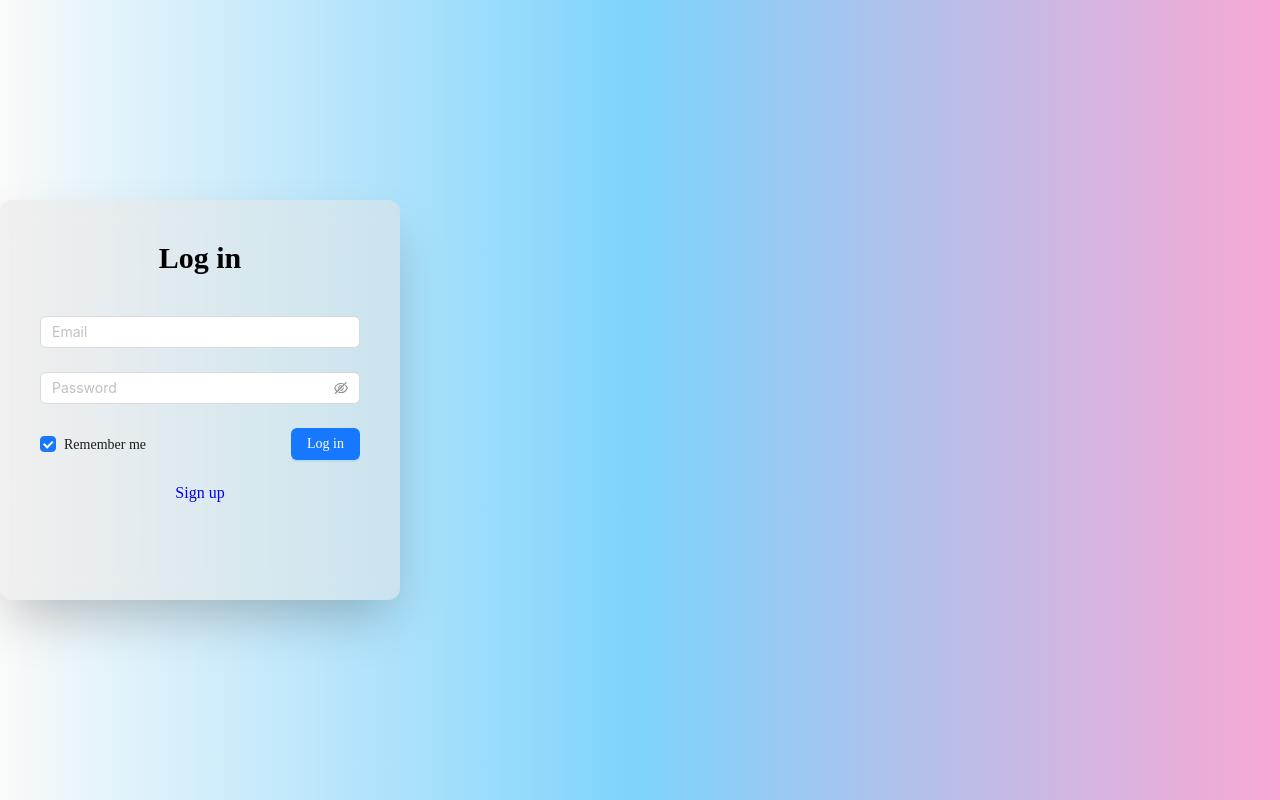
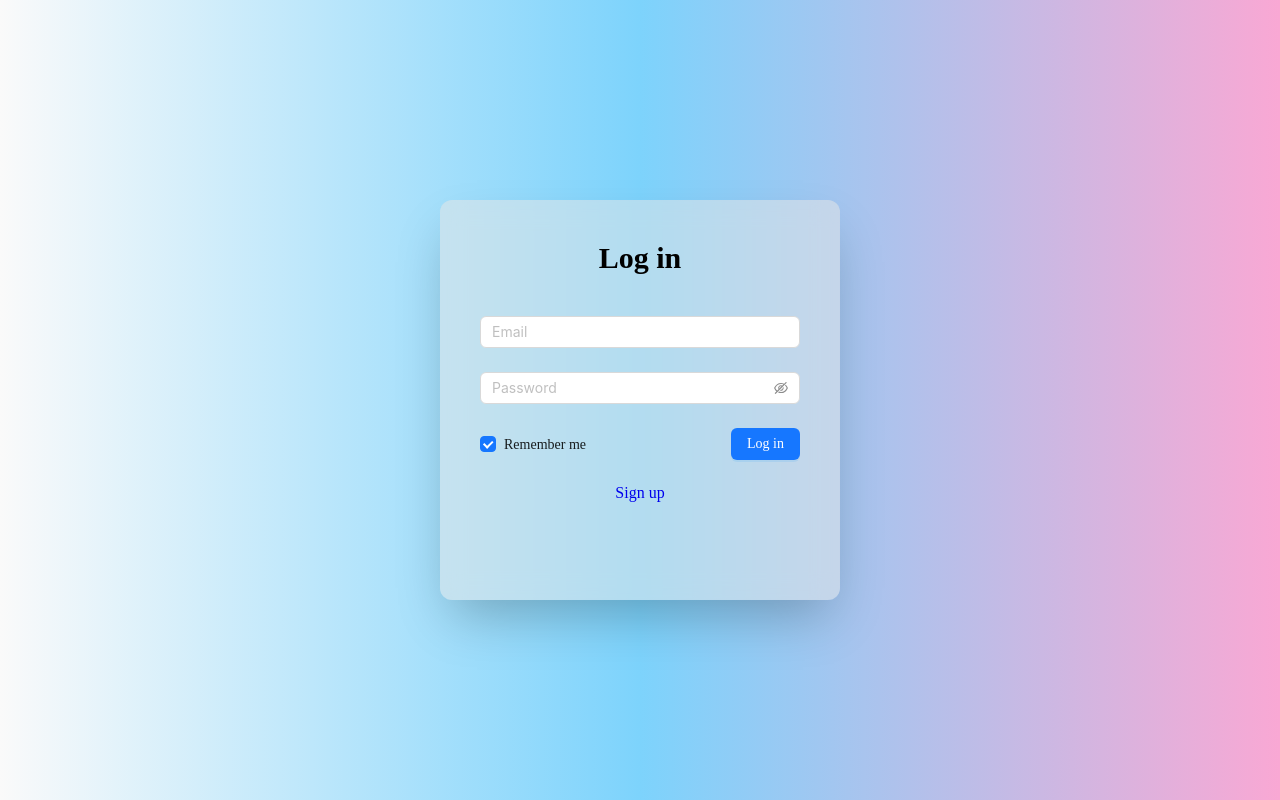
Before and after one commit to Squarecat-meow/portfolio-2, a React (Create React App) app: page / in a window 1280 px wide. Built offline with nearby package versions, Linux system fonts and the light colour scheme; no server answers; the database is empty.

Commit message:
minor css tweak

```diff
--- a/src/components/login/BackgroundComp.jsx
+++ b/src/components/login/BackgroundComp.jsx
@@ -23,7 +23,7 @@ const BackgroundComp = () => {
         <img
           src={bgUrl}
           alt="background"
-          className="object-cover object-top w-screen h-screen"
+          className="object-cover object-center w-screen h-screen"
         />
       ) : (
         <div className="absolute w-screen h-screen bg-gradient-to-r to-pink-300 via-sky-300 from-neutral-50" />
--- a/src/components/login/LoginComp.jsx
+++ b/src/components/login/LoginComp.jsx
@@ -20,7 +20,7 @@ const LoginComp = () => {
         alt="Background "
       /> */}
       <BackgroundComp />
-      <div className="absolute flex items-center w-screen h-screen justify-self-center">
+      <div className="absolute flex items-center justify-center w-screen h-screen justify-self-center">
         <AnimatePresence mode="wait">
           <Routes key={location.pathname} location={location}>
             <Route path="/" element={<Login />} />
--- a/src/components/widgets/calendar/CalendarWidget.jsx
+++ b/src/components/widgets/calendar/CalendarWidget.jsx
@@ -7,7 +7,7 @@ const CalendarWidget = () => {
   };
   return (
     <div className="flex flex-col items-center row-span-2 p-5 align-middle shadow-2xl backdrop-blur-md rounded-2xl bg-slate-300/50">
-      <Calendar onPanelChange={onPanelChange} />
+      <Calendar fullscreen={false} onPanelChange={onPanelChange} />
     </div>
   );
 };
```
